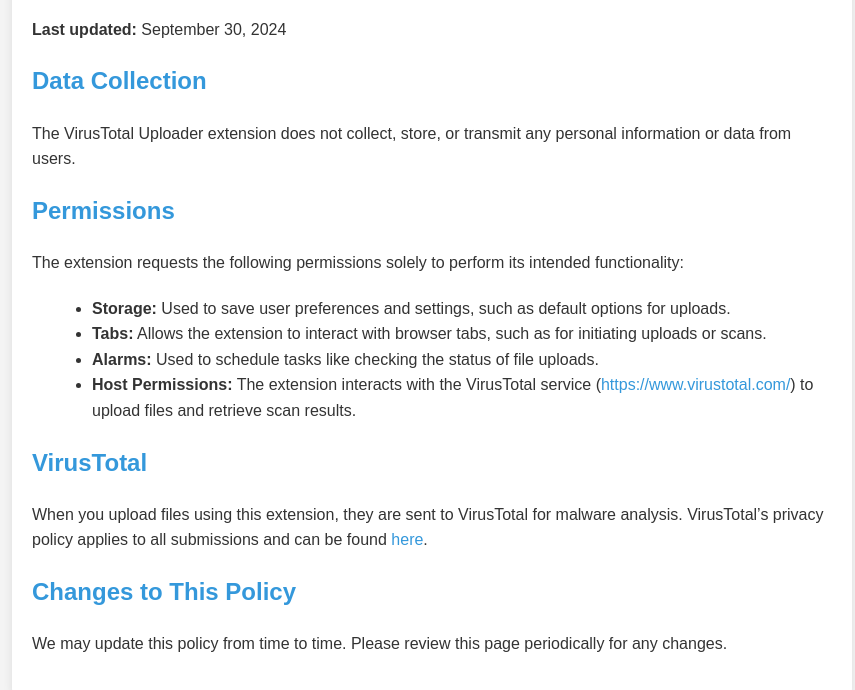
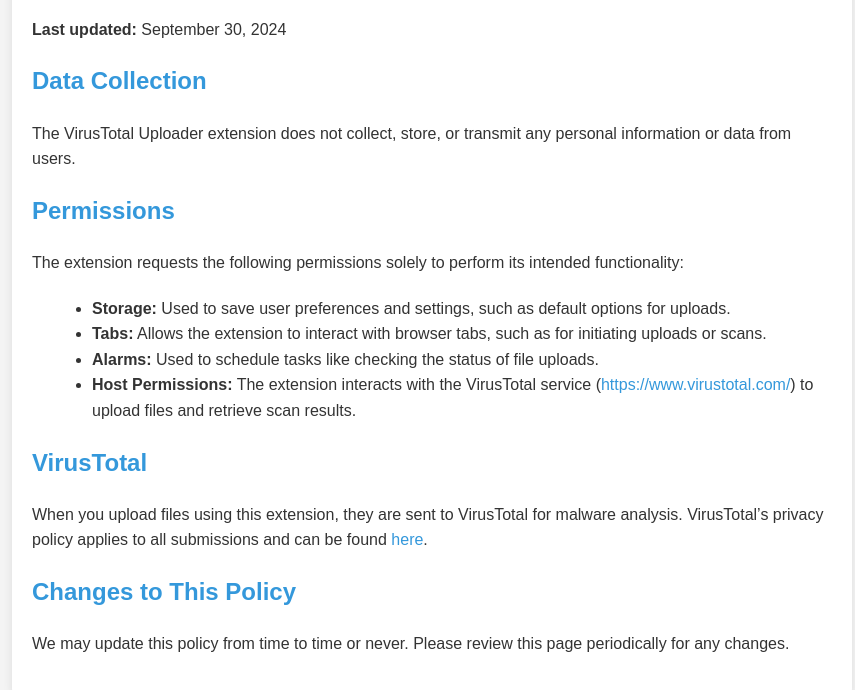
Before and after one commit to dubsector/VTU-Site, a plain HTML site: page privacy.html in a window 1280 px wide. Shown: the part 146-836 px from the top of the page, without its empty margins (208-1063 px from the left). Drawn offline with Linux system fonts and the light colour scheme.

Commit message:
Update privacy.html
Correction.

```diff
--- a/privacy.html
+++ b/privacy.html
@@ -69,7 +69,7 @@
         <p>When you upload files using this extension, they are sent to VirusTotal for malware analysis. VirusTotal’s privacy policy applies to all submissions and can be found <a href="https://cloud.google.com/terms/secops/privacy-notice" target="_blank">here</a>.</p>
 
         <h2>Changes to This Policy</h2>
-        <p>We may update this policy from time to time. Please review this page periodically for any changes.</p>
+        <p>We may update this policy from time to time or never. Please review this page periodically for any changes.</p>
     </div>
 </body>
 </html>
```
